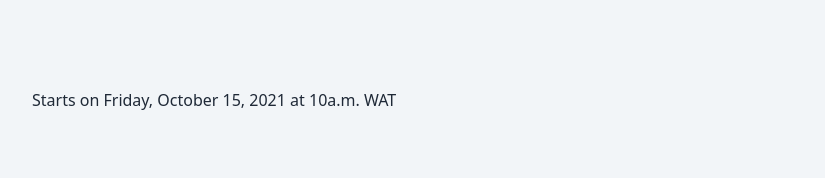
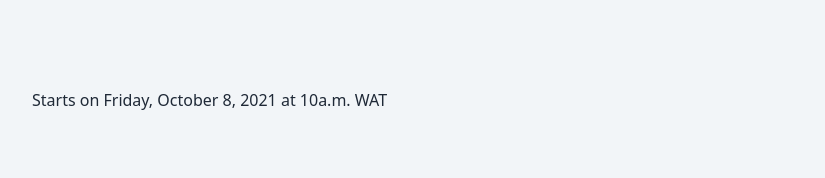
Before and after one commit to sleekcharly/chester-ukandu-memorial, a Next.js app: page /events in a window 1280 px wide. Shown: the part 1380-1558 px from the top of the page, without its empty margins (160-985 px from the left). Built offline with nearby package versions, Linux system fonts and the light colour scheme; no server answers.

Commit message:
changed date of evet

```diff
--- a/components/EventComponent.js
+++ b/components/EventComponent.js
@@ -122,7 +122,7 @@ function EventComponent({ session }) {
               <div className="flex items-center space-x-2 mb-4">
                 <ClockIcon className="w-6 h-6 text-gray-600" />
                 <p className="text-gray-600 text-xs md:text-base">
-                  Starts on Friday, October 15, 2021 at 10a.m. WAT
+                  Starts on Friday, October 8, 2021 at 10a.m. WAT
                 </p>
               </div>
 
```
